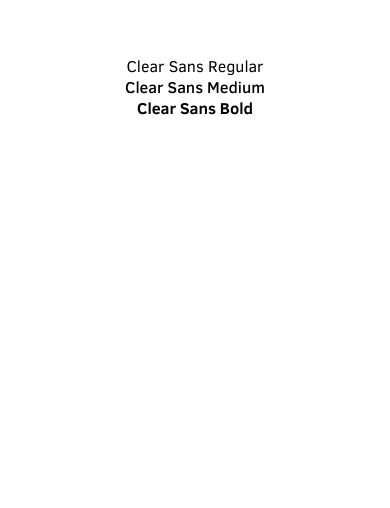
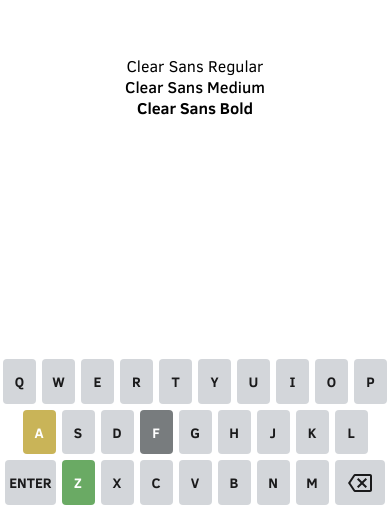
Before and after one commit to ccheever/expo-wordle, a React Native app in the folder wordle-app/: screen / in a window 390 px wide. Shown: the part 336-844 px from the top of the page. Built offline with nearby package versions, Linux system fonts and the light colour scheme.

Commit message:
feat: basic floating keyboard with highlighting

```diff
--- a/wordle-app/App.tsx
+++ b/wordle-app/App.tsx
@@ -1,7 +1,9 @@
 import { StatusBar } from "expo-status-bar";
 import { StyleSheet, Text, View } from "react-native";
+import { SafeAreaProvider } from "react-native-safe-area-context";
 
 import { colors } from "./styles";
+import { Keyboard } from "./components/keyboard";
 import { useFonts } from "expo-font";
 
 export default function App() {
@@ -17,6 +19,7 @@
   });
 
   return fontsLoaded ? (
+    <SafeAreaProvider>
       <View style={styles.container}>
         <Text
           style={{
@@ -45,7 +48,9 @@
         </Text>
 
         <StatusBar style="auto" />
+        <Keyboard present={['A']} correct={['Z']} absent={['F']} />
       </View>
+    </SafeAreaProvider>
   ) : <View/>;
 }
 
--- /dev/null
+++ b/wordle-app/components/keyboard/backspace.tsx
@@ -0,0 +1,13 @@
+import Svg, { Path } from "react-native-svg"
+import { colors } from "../../styles"
+
+const SvgComponent = (props: any) => (
+  <Svg xmlns="http://www.w3.org/2000/svg" height={24} width={24} {...props}>
+    <Path
+      fill={colors.blacker}
+      d="M22 3H7c-.69 0-1.23.35-1.59.88L0 12l5.41 8.11c.36.53.9.89 1.59.89h15c1.1 0 2-.9 2-2V5c0-1.1-.9-2-2-2zm0 16H7.07L2.4 12l4.66-7H22v14zm-11.59-2L14 13.41 17.59 17 19 15.59 15.41 12 19 8.41 17.59 7 14 10.59 10.41 7 9 8.41 12.59 12 9 15.59z"
+    />
+  </Svg>
+)
+
+export default SvgComponent
--- /dev/null
+++ b/wordle-app/components/keyboard/index.tsx
@@ -0,0 +1,92 @@
+import { View, Text, useWindowDimensions } from "react-native";
+import { useSafeAreaInsets } from "react-native-safe-area-context";
+import { colors } from "../../styles";
+import Backspace from "./backspace";
+
+const Key = ({ letter, width = 1, color = colors.grayish }) => {
+  const { width: windowWidth } = useWindowDimensions();
+  const keyWidth = ((windowWidth - 60) / 10) * width;
+
+  return (
+    <View
+      style={{
+        ...styles.keyStyle,
+        aspectRatio: 0.74 * width,
+        width: keyWidth,
+        backgroundColor: color,
+      }}
+    >
+      {typeof letter === "string" ? (
+        <Text style={{ fontFamily: "ClearSansBold", color: color !== colors.grayish ? colors.white : colors.blacker }}>{letter}</Text>
+      ) : (
+        letter
+      )}
+    </View>
+  );
+};
+
+// TODO: Have this come in through a GameContext consumer
+export const Keyboard = ({ present = [], correct = [], absent = [] }) => {
+  const { bottom } = useSafeAreaInsets();
+
+  const renderKey = (val: string | [any, number]) => {
+    const letter: any = Array.isArray(val) ? val[0] : val;
+    const width = Array.isArray(val) ? val[1] : 1;
+
+    const color = Array.isArray(val)
+      ? colors.grayish
+      : present.includes(letter)
+      ? colors.present
+      : correct.includes(letter)
+      ? colors.correct
+      : absent.includes(letter)
+      ? colors.absent
+      : colors.grayish;
+    return (
+      <Key
+        key={letter}
+        letter={letter}
+        width={width}
+        color={color}
+      />
+    );
+  };
+
+  return (
+    <View
+      style={[styles.keyboardContainer, {marginBottom: bottom}]}
+    >
+      <View style={styles.keyboardRow}>
+        {["Q", "W", "E", "R", "T", "Y", "U", "I", "O", "P"].map(renderKey)}
+      </View>
+      <View style={styles.keyboardRow}>
+        {["A", "S", "D", "F", "G", "H", "J", "K", "L"].map(renderKey)}
+      </View>
+      <View style={styles.keyboardRow}>
+        {[["ENTER", 1.52],"Z","X","C","V","B","N","M",[<Backspace />, 1.52],].map(renderKey)}
+      </View>
+    </View>
+  );
+};
+
+const styles = {
+  keyboardContainer: {
+    position: "absolute",
+    bottom: 0,
+    left: 0,
+    right: 0,
+    flex: 1,
+  },
+  keyboardRow: {
+    flex: 1,
+    flexDirection: "row",
+    justifyContent: "center",
+    marginVertical: 3,
+  },
+  keyStyle: {
+    marginHorizontal: 3,
+    borderRadius: 4,
+    alignItems: "center",
+    justifyContent: "center",
+  }
+}
--- a/wordle-app/package.json
+++ b/wordle-app/package.json
@@ -16,6 +16,8 @@
     "react": "17.0.1",
     "react-dom": "17.0.1",
     "react-native": "0.64.3",
+    "react-native-safe-area-context": "3.3.2",
+    "react-native-svg": "12.1.1",
     "react-native-web": "0.17.1"
   },
   "devDependencies": {
--- a/wordle-app/styles.js
+++ b/wordle-app/styles.js
@@ -1,13 +1,16 @@
 export let colors = {
-  green: "#6aaa64",
+  correct: "#6aaa64",
   darkenedGreen: "#538d4e",
-  yellow: "#c9b458",
+  present: "#c9b458",
   darkenedYellow: "#b59f3b",
   lightGray: "#d8d8d8",
+  grayish: "#d3d6da",
   gray: "#868888a",
+  absent: "#787c7e",
   darkGray: "#939598",
   white: "#fff",
   black: "#212121",
   orange: "#f5793a",
   blue: "#85c0f9",
+  blacker: "#1a1a1b"
 };
```
Also changed, not shown: 1 other file (tests, documents, lock files or other folders). Lines whose indentation alone changed are shown as unchanged.
